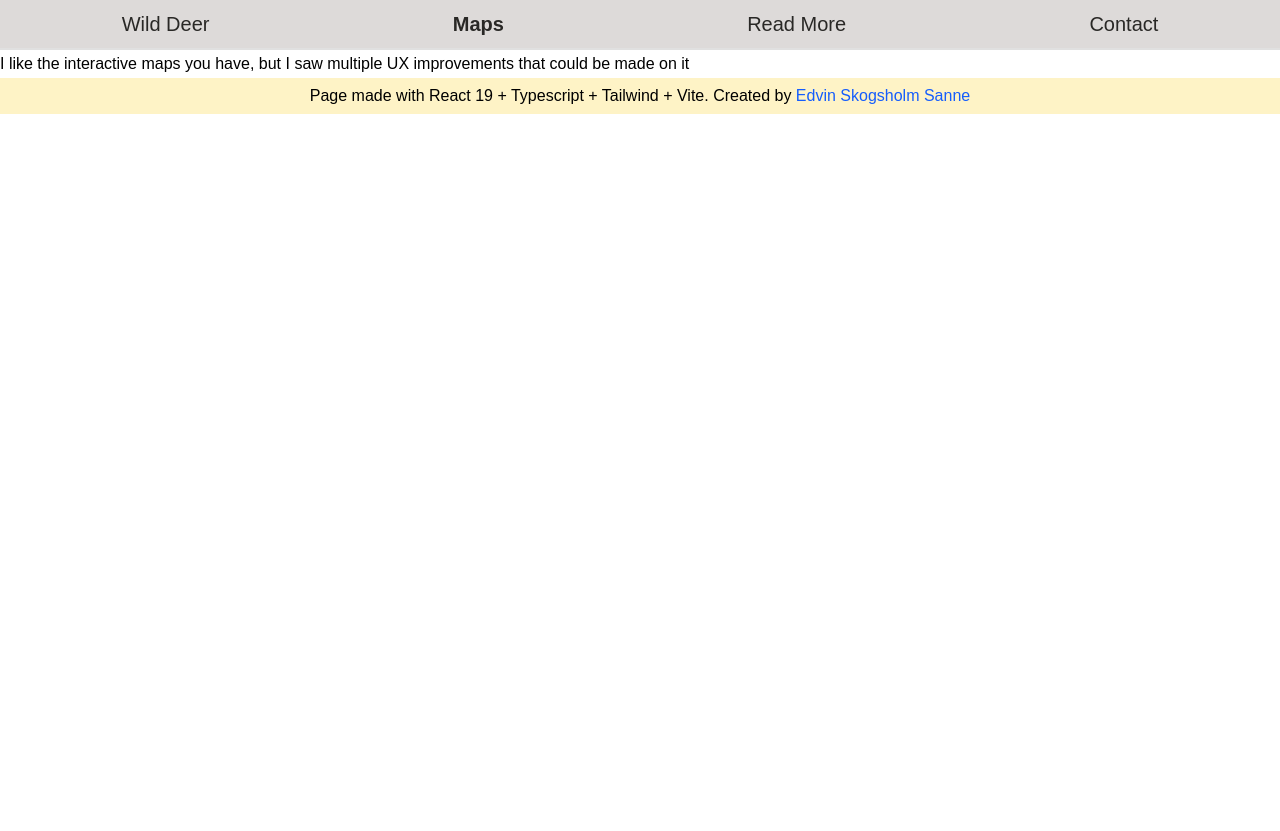
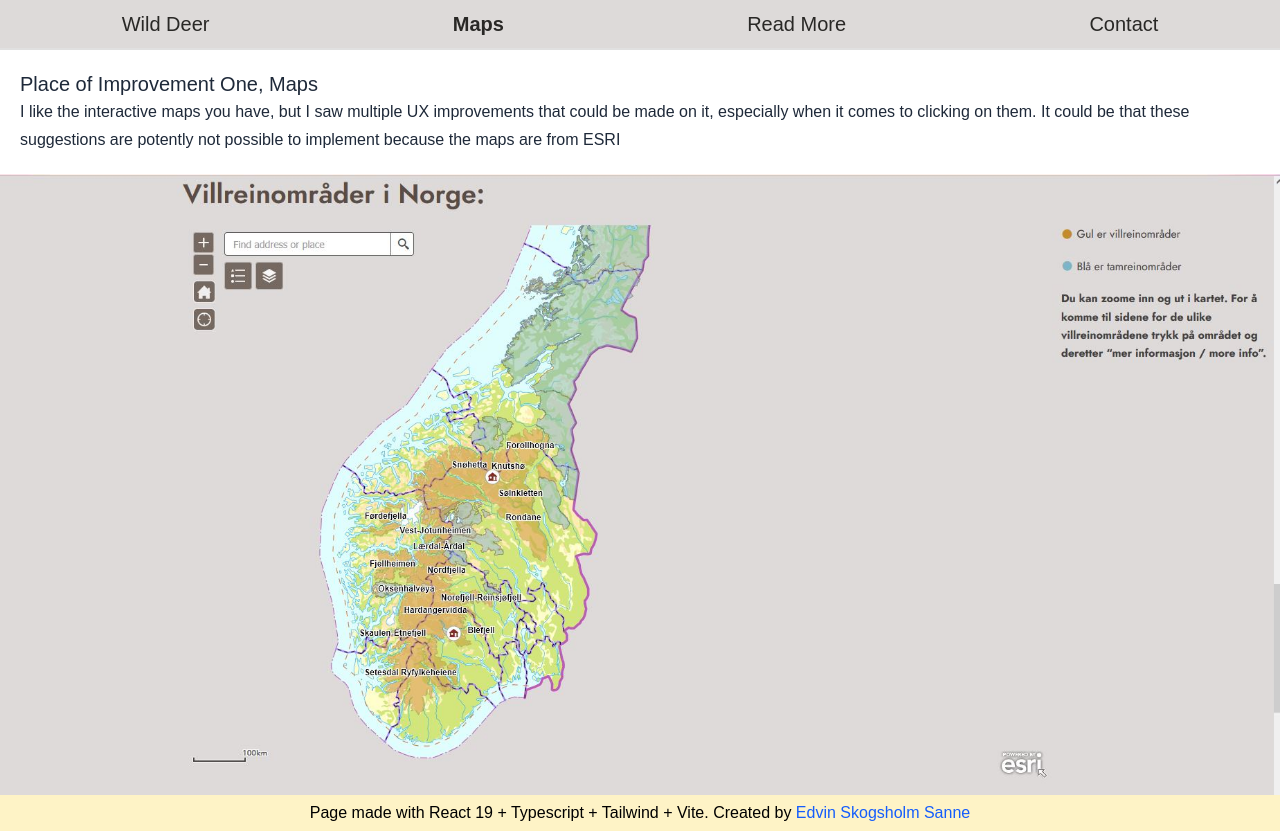
Before and after one commit to Acasez/wild-deer-page, a React (Vite) app: page /wilddeer/Maps in a window 1280 px wide. Before the commit the page ends 800 px from the top, so only its background shows below. Built offline with nearby package versions, Linux system fonts and the light colour scheme.

Commit message:
Started map writing

```diff
--- a/src/pages/Maps.tsx
+++ b/src/pages/Maps.tsx
@@ -6,10 +6,21 @@ export default function RPGOverview() {
       <Helmet>
         <title>Maps - Villrein.no</title>
       </Helmet>
-      <h1>
-        I like the interactive maps you have, but I saw multiple UX improvements
-        that could be made on it
-      </h1>
+      <div className="m-5 text-text-black">
+        <h1 className="text-xl">Place of Improvement One, Maps</h1>
+        <p>
+          I like the interactive maps you have, but I saw multiple UX
+          improvements that could be made on it, especially when it comes to
+          clicking on them. It could be that these suggestions are potently not
+          possible to implement because the maps are from ESRI
+        </p>
+      </div>
+
+      <img
+        src="./images/MapOverview.JPG"
+        alt="Map view on the site"
+        className="w-full"
+      />
     </>
   );
 }
--- a/src/pages/WildDeer.tsx
+++ b/src/pages/WildDeer.tsx
@@ -13,7 +13,11 @@ export default function WildDeer() {
         <div className="absolute top-30 left-1/2 -translate-x-1/2 p-3 px-5 bg-gray-800/30 rounded-2xl z-10">
           <h1 className="text-center text-5xl text-text-light">Hej</h1>
         </div>
-        <img src="./images/DeerPhoto.jpg" className="w-full" />
+        <img
+          src="./images/DeerPhoto.jpg"
+          alt="Deer Photo VillRein.no"
+          className="w-full"
+        />
         <WavyPatterns color="#f3f4f6" />
       </div>
       <div className="bg-gray-100">
@@ -34,7 +38,8 @@ export default function WildDeer() {
           studied game development for 5 years at Skövde University and have a
           bachelor’s degree in game design, and a master’s in Digital Narration
           and Cultural Heritage. I've also studied fullstack programming at LTU
-          and a courses in UI/UX design.
+          and a courses in UI/UX design. I know multiple different programming
+          languages and frameworks, and quickly learn new ones.
         </p>
         <p className="text-center mt-3 mb-5 mx-70">
           My previous experiences include a strategic board game about building
```
Also changed, not shown: public/images/MapFullZoomOut.JPG (added), public/images/MapOverview.JPG (added).
